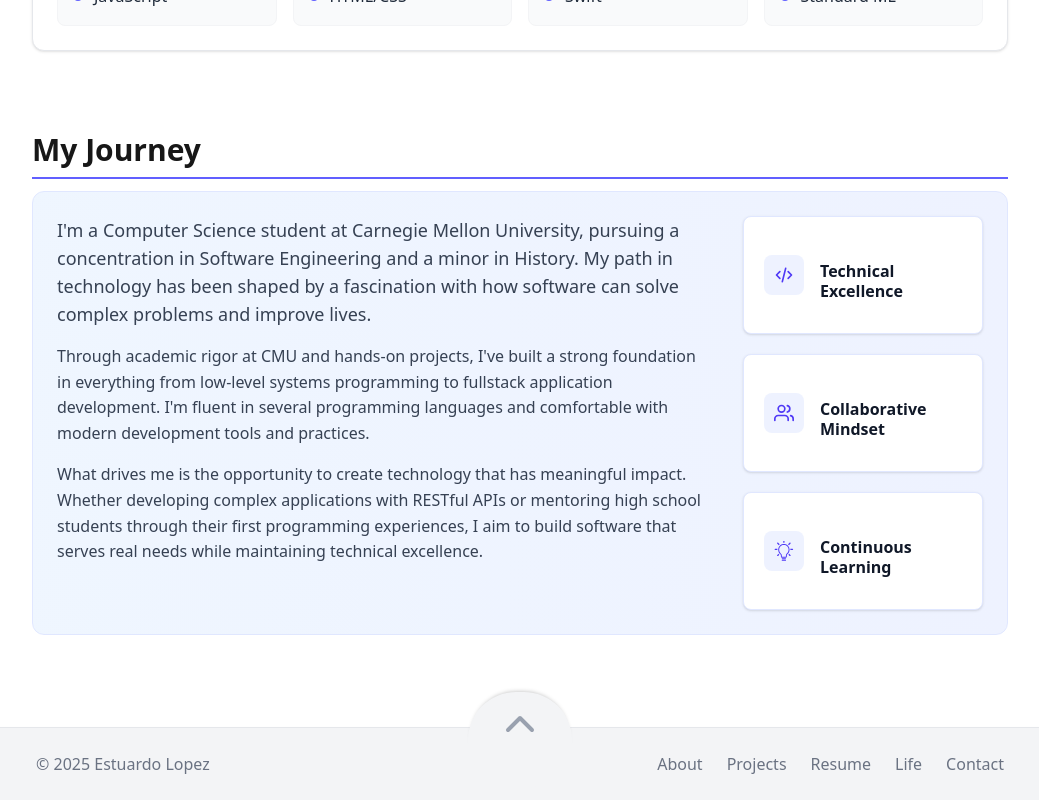
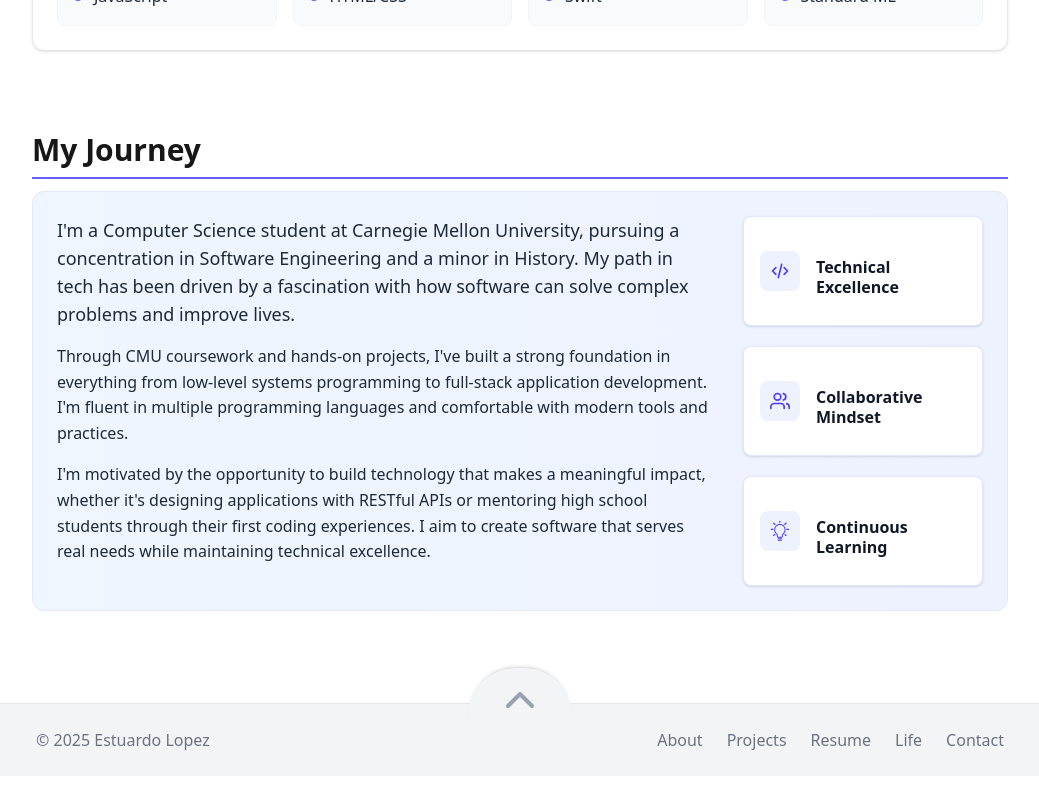
Before and after one commit to estulpz202/personal-website, a Next.js app: page /about in a window 1280 px wide. Shown: the part 1408-2208 px from the top of the page, without its empty margins (120-1159 px from the left). After the commit the page ends 2184 px from the top, so only its background shows below. Built offline with nearby package versions, Linux system fonts and the light colour scheme.

Commit message:
Enhance JourneySection component to improve maintainability and update text for clarity.

```diff
--- a/src/components/about/JourneySection.tsx
+++ b/src/components/about/JourneySection.tsx
@@ -1,4 +1,3 @@
-// components/about/JourneySection.tsx
 import SectionHeader from '@/components/common/SectionHeader';
 import Icon from '@/components/ui/Icon';
 
@@ -6,66 +5,68 @@ import Icon from '@/components/ui/Icon';
  * JourneySection - Professional journey and approach to software development
  */
 export default function JourneySection() {
+  // Define the key values to display as an array of objects for better maintainability
+  const keyValues = [
+    {
+      id: 'technical-excellence',
+      icon: 'code-brackets',
+      title: 'Technical Excellence',
+    },
+    {
+      id: 'collaborative-mindset',
+      icon: 'users',
+      title: 'Collaborative Mindset',
+    },
+    {
+      id: 'continuous-learning',
+      icon: 'bulb',
+      title: 'Continuous Learning',
+    },
+  ];
+
   return (
     <section className="py-7 fade-in-up">
       <SectionHeader title="My Journey" />
       <div className="bg-gradient-to-r from-blue-50 to-indigo-50 rounded-xl p-6 border border-indigo-100">
         <div className="flex flex-col lg:flex-row gap-8">
           {/* Journey Text */}
-          <div className="flex-1 text-gray-700">
+          <div className="flex-1 text-gray-800">
             <p className="text-lg mb-4">
               I'm a Computer Science student at Carnegie Mellon University, pursuing a concentration
-              in Software Engineering and a minor in History. My path in technology has been shaped
-              by a fascination with how software can solve complex problems and improve lives.
+              in Software Engineering and a minor in History. My path in tech has been driven by a
+              fascination with how software can solve complex problems and improve lives.
             </p>
             <p className="mb-4">
-              Through academic rigor at CMU and hands-on projects, I've built a strong foundation in
-              everything from low-level systems programming to fullstack application development.
-              I'm fluent in several programming languages and comfortable with modern development
-              tools and practices.
+              Through CMU coursework and hands-on projects, I've built a strong foundation in
+              everything from low-level systems programming to full-stack application development.
+              I'm fluent in multiple programming languages and comfortable with modern tools and
+              practices.
             </p>
             <p className="mb-4">
-              What drives me is the opportunity to create technology that has meaningful impact.
-              Whether developing complex applications with RESTful APIs or mentoring high school
-              students through their first programming experiences, I aim to build software that
-              serves real needs while maintaining technical excellence.
+              I'm motivated by the opportunity to build technology that makes a meaningful impact,
+              whether it's designing applications with RESTful APIs or mentoring high school
+              students through their first coding experiences. I aim to create software that serves
+              real needs while maintaining technical excellence.
             </p>
           </div>
 
           {/* Key Values */}
           <div className="flex-shrink-0 lg:w-60 space-y-5">
-            <div className="bg-white p-5 rounded-lg shadow-sm border border-indigo-100 hover:shadow-md transition-shadow duration-300">
-              <div className="flex items-center gap-4">
-                <div className="bg-indigo-50 p-2.5 rounded-lg flex items-center justify-center">
-                  <Icon name="code-brackets" className="w-5 h-5 text-indigo-600" />
-                </div>
-                <div>
-                  <h3 className="font-medium text-gray-900">Technical Excellence</h3>
+            {keyValues.map((value) => (
+              <div
+                key={value.id}
+                className="bg-white p-4 rounded-lg shadow-sm border border-indigo-100 hover:shadow-md transition-shadow duration-300"
+              >
+                <div className="flex items-center gap-4">
+                  <div className="bg-indigo-50 p-2.5 rounded-lg flex items-center justify-center">
+                    <Icon name={value.icon as any} className="w-5 h-5 text-indigo-600" />
+                  </div>
+                  <div>
+                    <h3 className="font-medium text-gray-900">{value.title}</h3>
+                  </div>
                 </div>
               </div>
-            </div>
-
-            <div className="bg-white p-5 rounded-lg shadow-sm border border-indigo-100 hover:shadow-md transition-shadow duration-300">
-              <div className="flex items-center gap-4">
-                <div className="bg-indigo-50 p-2.5 rounded-lg flex items-center justify-center">
-                  <Icon name="users" className="w-5 h-5 text-indigo-600" />
-                </div>
-                <div>
-                  <h3 className="font-medium text-gray-900">Collaborative Mindset</h3>
-                </div>
-              </div>
-            </div>
-
-            <div className="bg-white p-5 rounded-lg shadow-sm border border-indigo-100 hover:shadow-md transition-shadow duration-300">
-              <div className="flex items-center gap-4">
-                <div className="bg-indigo-50 p-2.5 rounded-lg flex items-center justify-center">
-                  <Icon name="bulb" className="w-5 h-5 text-indigo-600" />
-                </div>
-                <div>
-                  <h3 className="font-medium text-gray-900">Continuous Learning</h3>
-                </div>
-              </div>
-            </div>
+            ))}
           </div>
         </div>
       </div>
```
